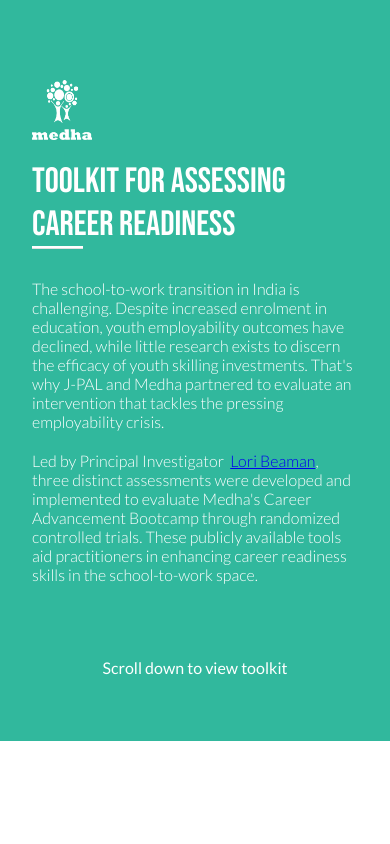
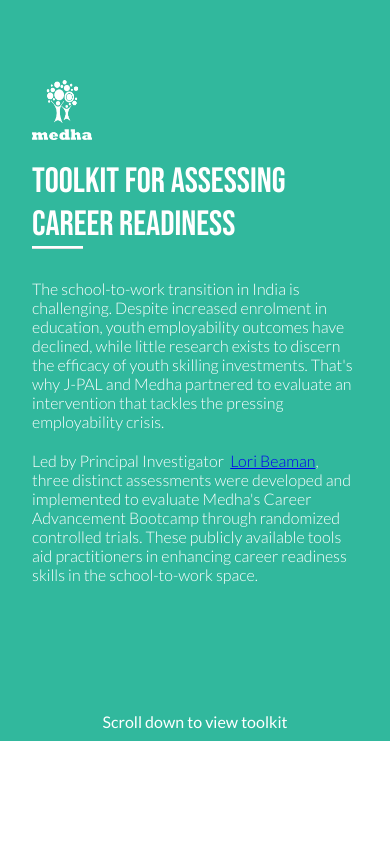
Before and after one commit to gitmedha/rct, a React (Create React App) app: page / in a window 390 px wide. Shown: the top 844 px of the page. Built offline with nearby package versions, Linux system fonts and the light colour scheme.

Commit message:
added css changes

```diff
--- a/src/App.css
+++ b/src/App.css
@@ -342,7 +342,7 @@
 
   .scroll_sec {
     font-size: 1rem;
-    padding-bottom: 4rem !important;
+    padding-top: 4rem !important;
   }
 
 }
```
